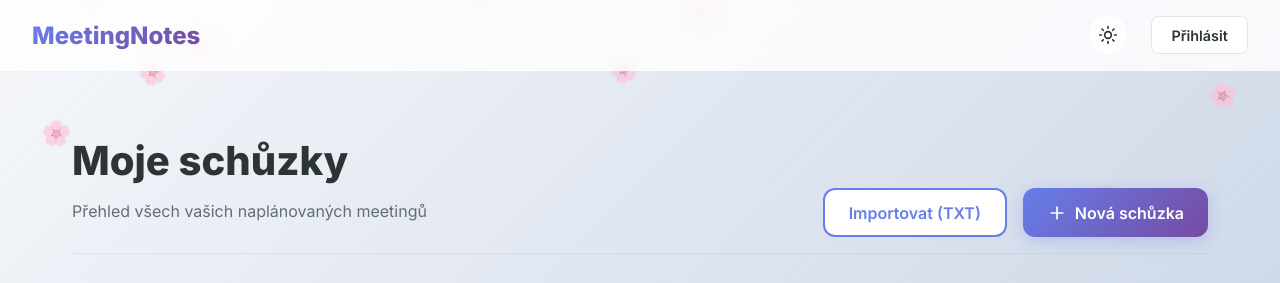
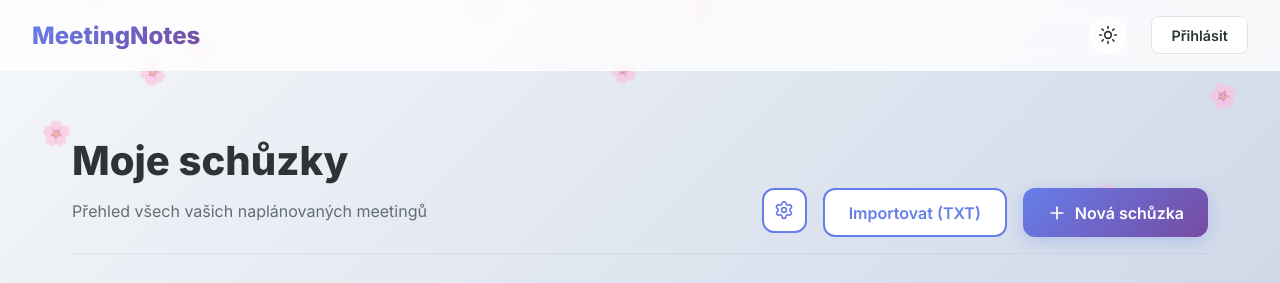
Before and after one commit to TK789456123/meeting-notes, a Next.js app: page /dashboard in a window 1280 px wide. Shown: the top 283 px of the page. Built offline with nearby package versions, Linux system fonts and the light colour scheme; no server answers; the database is empty.

Commit message:
Add Settings icon button

```diff
--- a/src/app/dashboard/dashboard.module.css
+++ b/src/app/dashboard/dashboard.module.css
@@ -127,3 +127,22 @@
     border-radius: 24px;
     border: 2px dashed rgba(0, 0, 0, 0.05);
 }
+
+.iconButton {
+    display: flex;
+    align-items: center;
+    justify-content: center;
+    width: 45px;
+    height: 45px;
+    background: white;
+    color: #667eea;
+    border: 2px solid #667eea;
+    border-radius: 12px;
+    cursor: pointer;
+    transition: all 0.2s ease;
+}
+
+.iconButton:hover {
+    transform: translateY(-2px);
+    background: #f8f0ff;
+}
--- a/src/app/dashboard/page.tsx
+++ b/src/app/dashboard/page.tsx
@@ -2,7 +2,7 @@
 import { createClient } from '@/utils/supabase/server'
 import styles from './dashboard.module.css'
 import Link from 'next/link'
-import { Plus } from 'lucide-react'
+import { Plus, Settings } from 'lucide-react'
 
 import DeleteMeetingButton from '@/components/meetings/DeleteMeetingButton'
 import SearchInput from '@/components/ui/search-input'
@@ -54,6 +54,9 @@ export default async function DashboardPage(props: {
                 </div>
                 <div className={styles.headerButtons}>
                     {user && <OnboardingTutorial userId={user.id} />}
+                    <button className={styles.iconButton} aria-label="Nastavení">
+                        <Settings size={20} />
+                    </button>
                     <Link href="/import" className={styles.secondaryButton}>
                         Importovat (TXT)
                     </Link>
```
